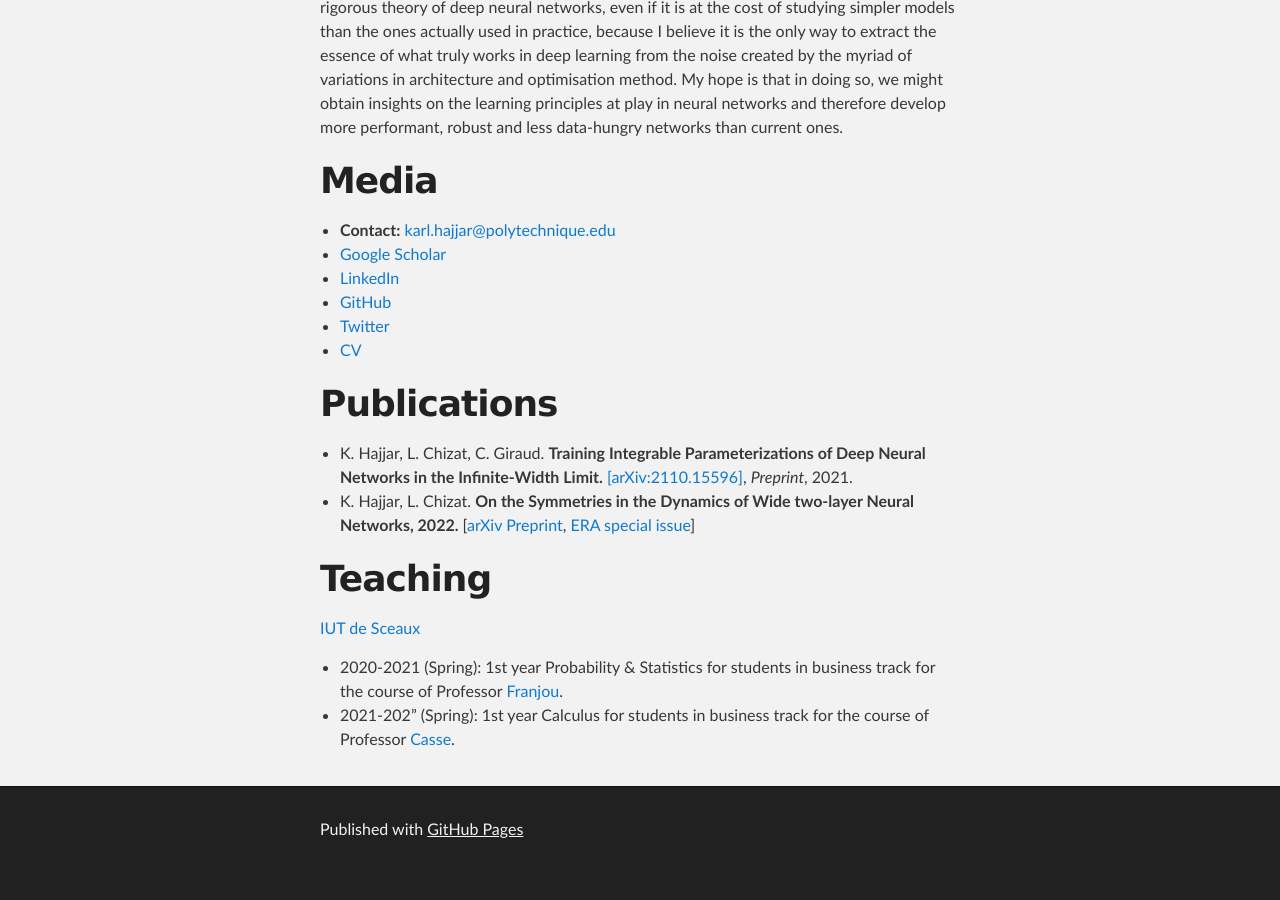
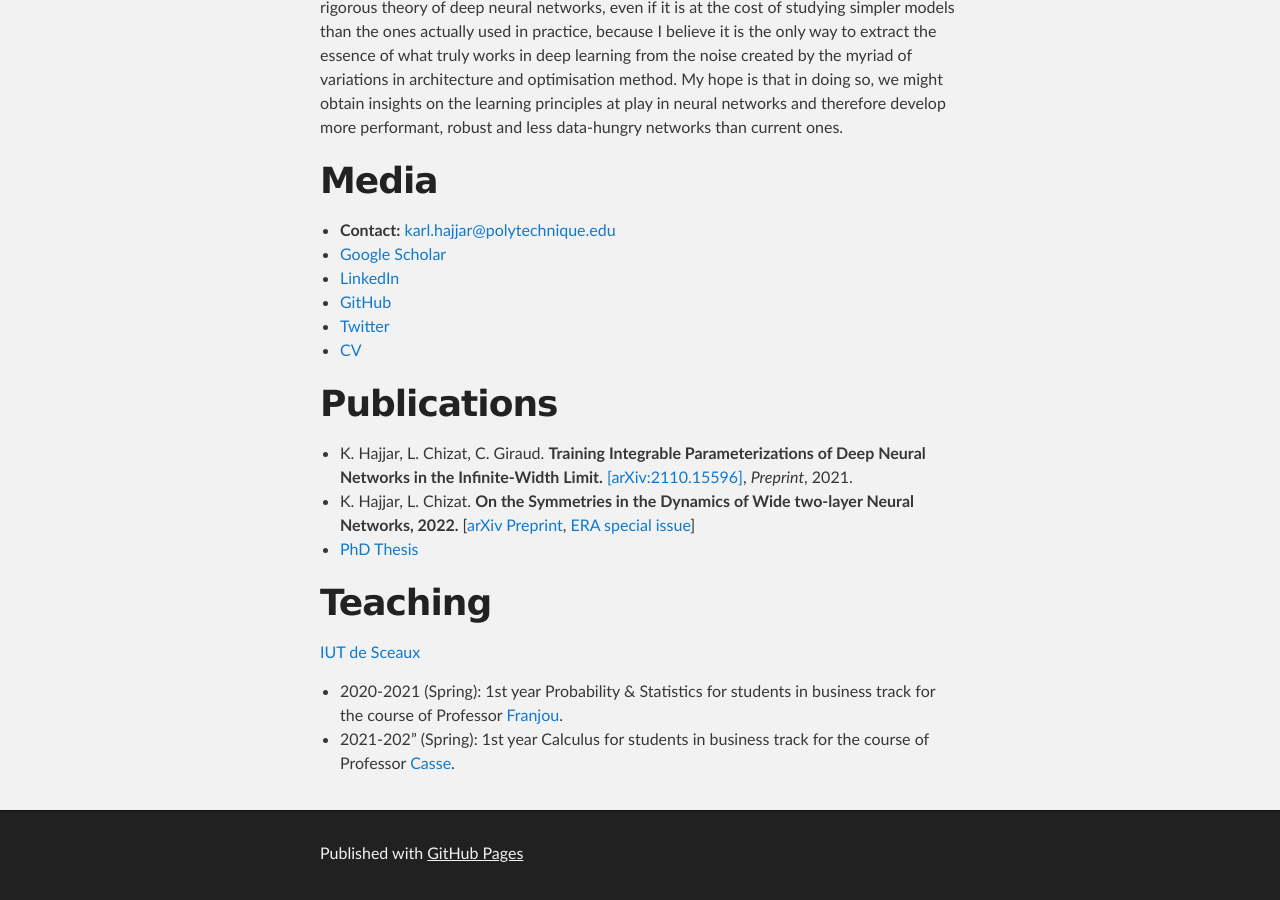
Before and after one commit to karl-hajjar/karl-hajjar.github.io, a Jekyll site: the page built from index.md, in a window 1280 px wide and 900 px high, scrolled down 572 px. Built offline with Jekyll 4.4.1, drawn with Linux system fonts in a browser that asks for light colours; our own code applies the rules of GitHub Pages for plain Markdown files; before the commit the page ends 1448 px from its top, so only the background shows below that.

Commit message:
Added PhD thesis manuscript

```diff
--- a/index.md
+++ b/index.md
@@ -26,6 +26,7 @@ at play in neural networks and therefore develop more performant, robust and les
 Limit.** [[arXiv:2110.15596]](https://arxiv.org/abs/2110.15596#), *Preprint*, 2021.
 - K. Hajjar, L. Chizat. **On the Symmetries in the Dynamics of Wide two-layer Neural
 Networks, 2022.** [[arXiv Preprint](https://arxiv.org/abs/2211.08771#), [ERA special issue](https://aimspress.com/article/doi/10.3934/era.2023112)]
+- [PhD Thesis](data/phd_thesis_karl_hajjar_final.pdf)
 
 # Teaching
 
```
Also changed, not shown: 1 other file.
